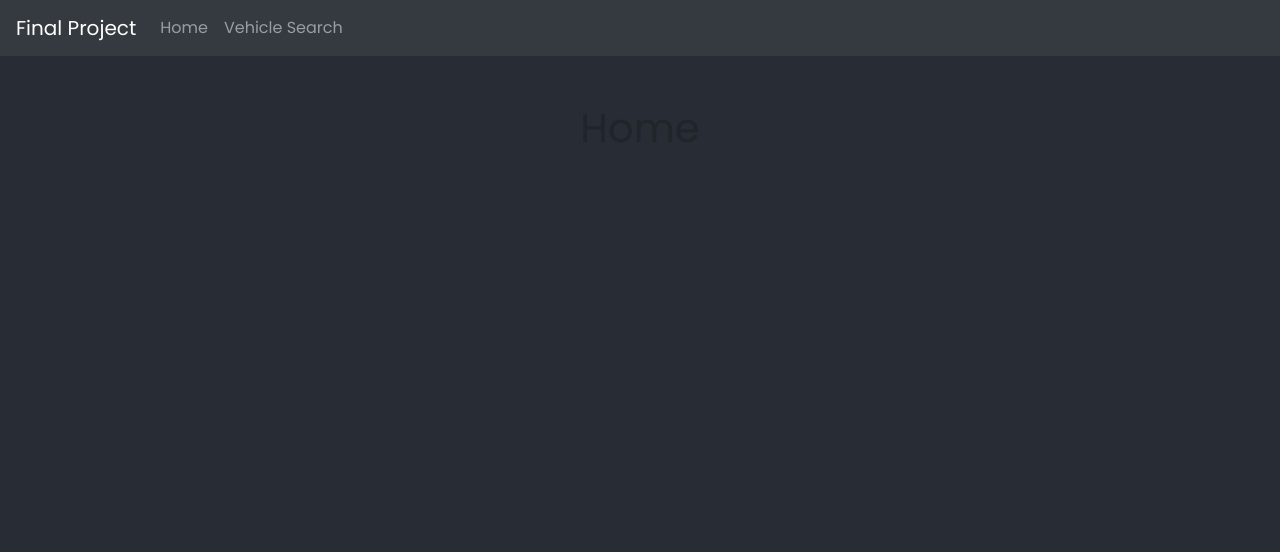
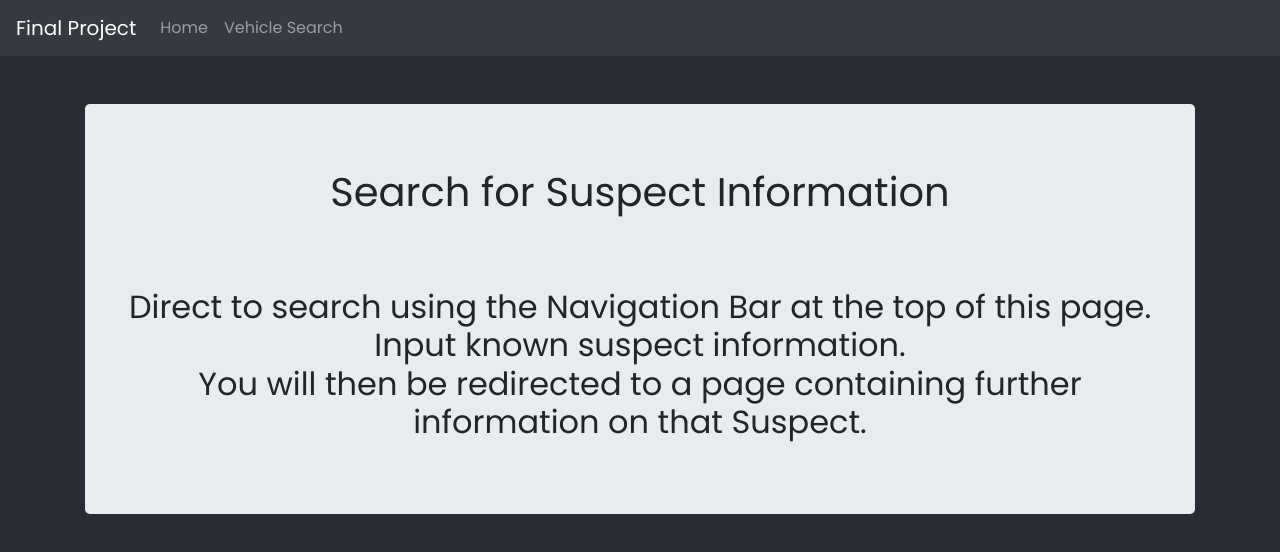
Before and after one commit to the-winning-team-for-this-project/frontend, a React (Create React App) app: page / in a window 1280 px wide. Shown: the top 552 px of the page. Built offline with nearby package versions, Linux system fonts and the light colour scheme.

Commit message:
Started homepage

```diff
--- a/package.json
+++ b/package.json
@@ -3,6 +3,7 @@
   "version": "0.1.0",
   "private": true,
   "dependencies": {
+    "@material-ui/core": "^4.11.4",
     "@testing-library/jest-dom": "^5.12.0",
     "@testing-library/react": "^11.2.6",
     "@testing-library/user-event": "^12.8.3",
--- a/src/App.css
+++ b/src/App.css
@@ -119,3 +119,14 @@
   width: 20%;
   box-shadow: 0 8px 16px 0 rgba(0,0,0,0.2), 0 6px 20px 0 rgba(0,0,0,0.19);
 }
+
+.homecontainer {
+  background-color: #e9ecef;
+  line-height: 4;
+  text-align: center;
+  border-color: #282c34;
+  border-radius: .3rem;
+  margin-bottom: 2rem;
+  padding: 4rem 2rem;
+
+}
--- /dev/null
+++ b/src/components/Homepage.jsx
@@ -0,0 +1,19 @@
+import React from 'react'
+import Container from '@material-ui/core/Container'
+
+const Homepage = () => {
+    return (
+        <Container className='homecontainer'>
+        <h1>Search for Suspect Information</h1>
+        <br />
+        <h2>Direct to search using the Navigation Bar at the top of this page.
+            Input known suspect information.
+            <br />
+            You will then be redirected to a page containing further information on that Suspect.
+        </h2>
+        </Container>
+
+    )
+}
+
+export default Homepage
--- a/src/components/Main.jsx
+++ b/src/components/Main.jsx
@@ -5,6 +5,7 @@ import RegSearch from './RegSearch'
 import SiteNavbar from './Navbar'
 import MapView from './MapView'
 import NotFoundPage from './NotFoundPage'
+import Homepage from './Homepage'
 
 
 const Main = () => {
@@ -15,7 +16,7 @@ const Main = () => {
             <Router>
                 <Switch>
                     <Route exact path="/">
-                        <h1>Home</h1>
+                    <Homepage/>
                     </Route>
                     <Route path="/vehicle-search">
                         <RegSearch/>
```
Also changed, not shown: 1 other file (tests, documents, lock files or other folders).
